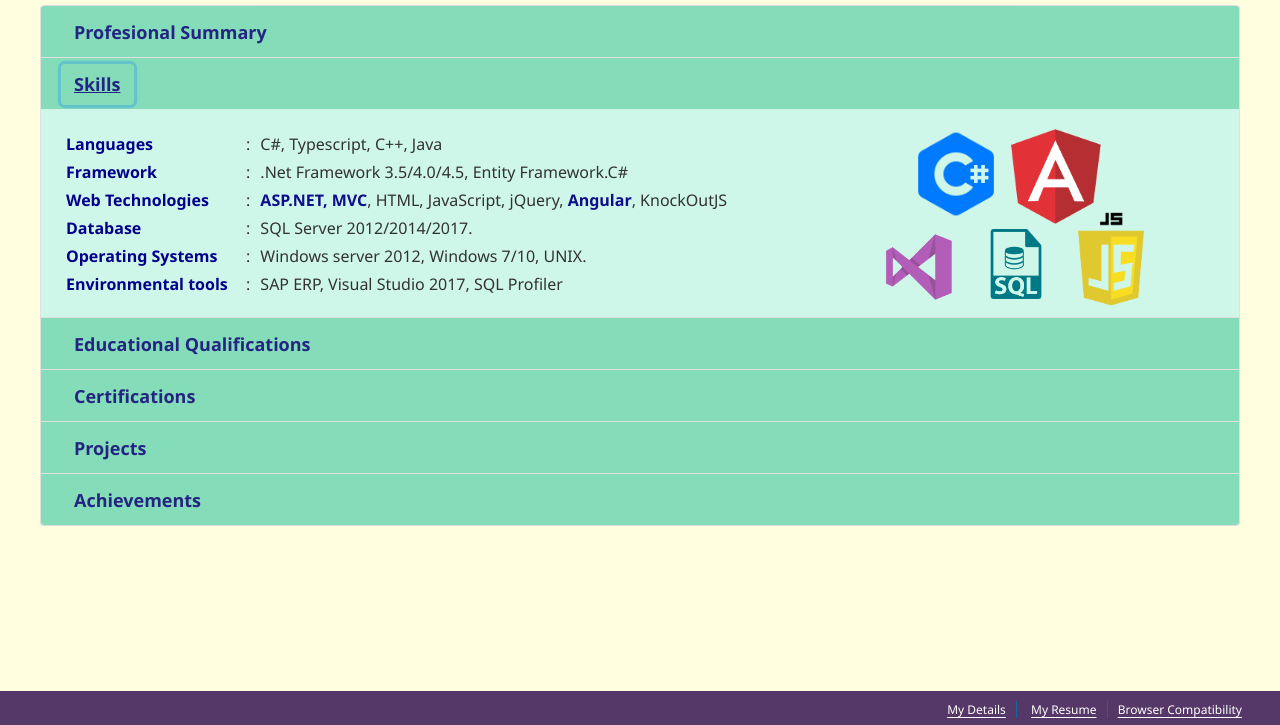
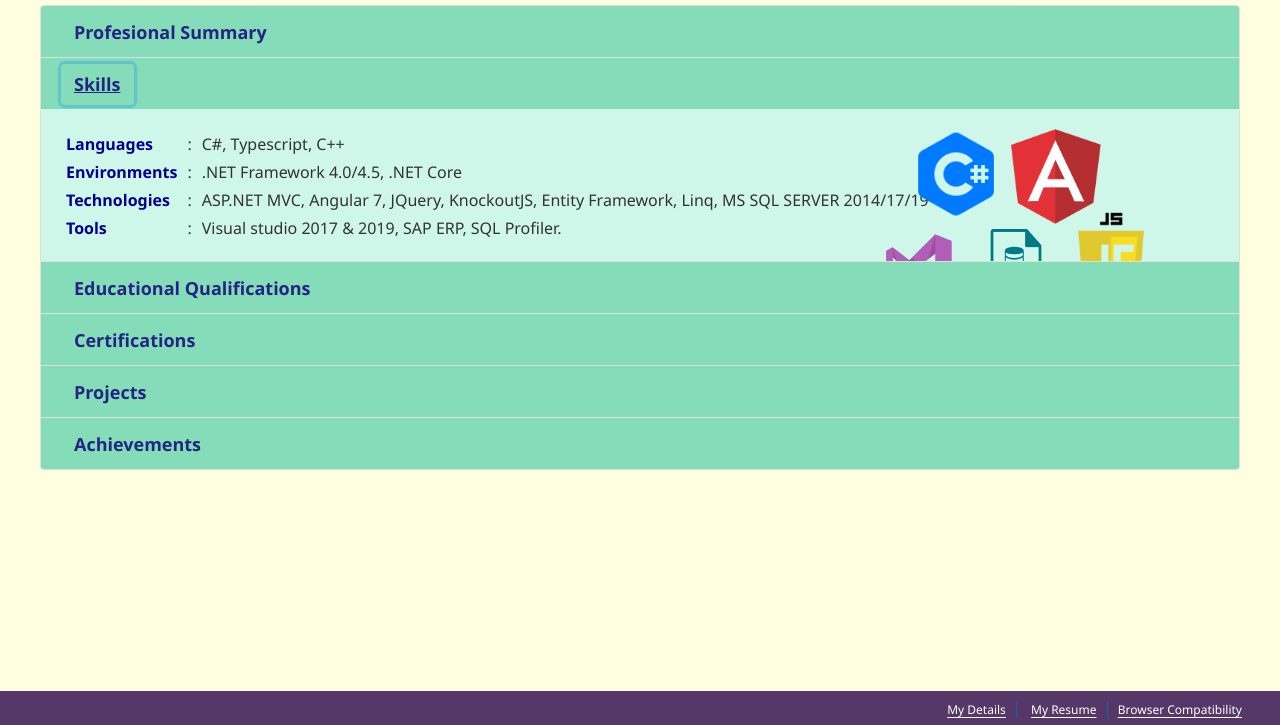
Before and after one commit to ManiaR7/ManiaR7.github.io, a plain HTML site: page Resume/index.html in a window 1280 px wide. Both pictures are taken after a click on the button "Skills". Shown: the part 75-800 px from the top of the page. Drawn offline with Linux system fonts and the light colour scheme.

Commit message:
Update index.html

```diff
--- a/Resume/index.html
+++ b/Resume/index.html
@@ -157,9 +157,9 @@
                         <img src="./Content/img/Microsoft-dot-net-logo.png" style="position:fixed;margin-left:850px;margin-top:70px" width="200px" />
                         <img src="./Content/img/website-logo.png" style="position:fixed;margin-left:1125px;margin-top:70px;opacity:0.7" width="70px" />
                         <ul>
-                            <li>Experience in design and development phase using <span class="imp">Microsoft</span> technologies.</li>
+                            <li>Experience in design and development phase of <span class="imp">Web applications</span> using <span class="imp">Microsoft</span> technologies.</li>
                             <li>Currently working with Tata Consultancy Services since July 2018 as <span class="imp">.NET Developer</span>.</li>
-                            <li>Good understanding of <span class="imp">OOP</span> (Object Oriented Programming) concepts, ASP.NET MVC, MS SQL.</li>
+                            <li>Good understanding of <span class="imp">ASP.NET MVC, MS SQL Angular, .NET Core</span>.</li>
                             <li>Good work ethics with excellent communication and interpersonal skills.</li>
                             <li>Capable to delve into the new leading Technologies</li>
                         </ul>
@@ -186,32 +186,22 @@
                                 <tr>
                                     <td style="min-width:100px">Languages</td>
                                     <td>:</td>
-                                    <td>C#, Typescript, C++, Java</td>
+                                    <td>C#, Typescript, C++</td>
                                 </tr>
                                 <tr>
-                                    <td style="min-width:50px">Framework</td>
+                                    <td style="min-width:50px">Environments</td>
                                     <td>:</td>
-                                    <td>.Net Framework 3.5/4.0/4.5, Entity Framework.C# </td>
+                                    <td>.NET Framework 4.0/4.5, .NET Core</td>
                                 </tr>
                                 <tr>
-                                    <td style="min-width:50px">Web Technologies</td>
+                                    <td style="min-width:50px">Technologies</td>
                                     <td>:</td>
-                                    <td><span class="imp">ASP.NET, MVC</span>, HTML, JavaScript, jQuery, <span class="imp">Angular</span>, KnockOutJS</td>
+                                    <td>ASP.NET MVC, Angular 7, JQuery, KnockoutJS, Entity Framework, Linq, MS SQL SERVER 2014/17/19</td>
                                 </tr>
                                 <tr>
-                                    <td style="min-width:50px">Database</td>
+                                    <td style="min-width:50px">Tools</td>
                                     <td>:</td>
-                                    <td>SQL Server 2012/2014/2017.</td>
-                                </tr>
-                                <tr>
-                                    <td style="min-width:50px">Operating Systems</td>
-                                    <td>:</td>
-                                    <td>Windows server 2012, Windows 7/10, UNIX.</td>
-                                </tr>
-                                <tr>
-                                    <td style="min-width:50px">Environmental tools&nbsp;&nbsp;</td>
-                                    <td>:</td>
-                                    <td>SAP ERP, Visual Studio 2017, SQL Profiler</td>
+                                    <td>Visual studio 2017 & 2019, SAP ERP, SQL Profiler.</td>
                                 </tr>
                             </tbody>
                         </table>
```
